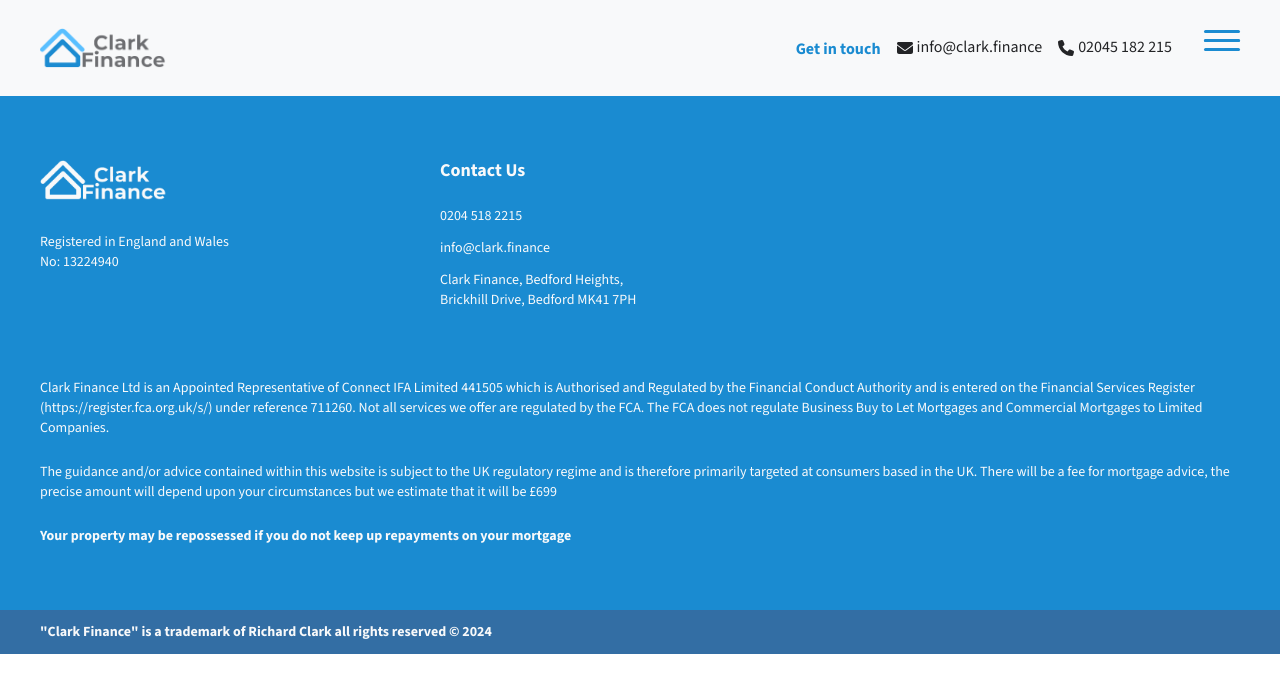
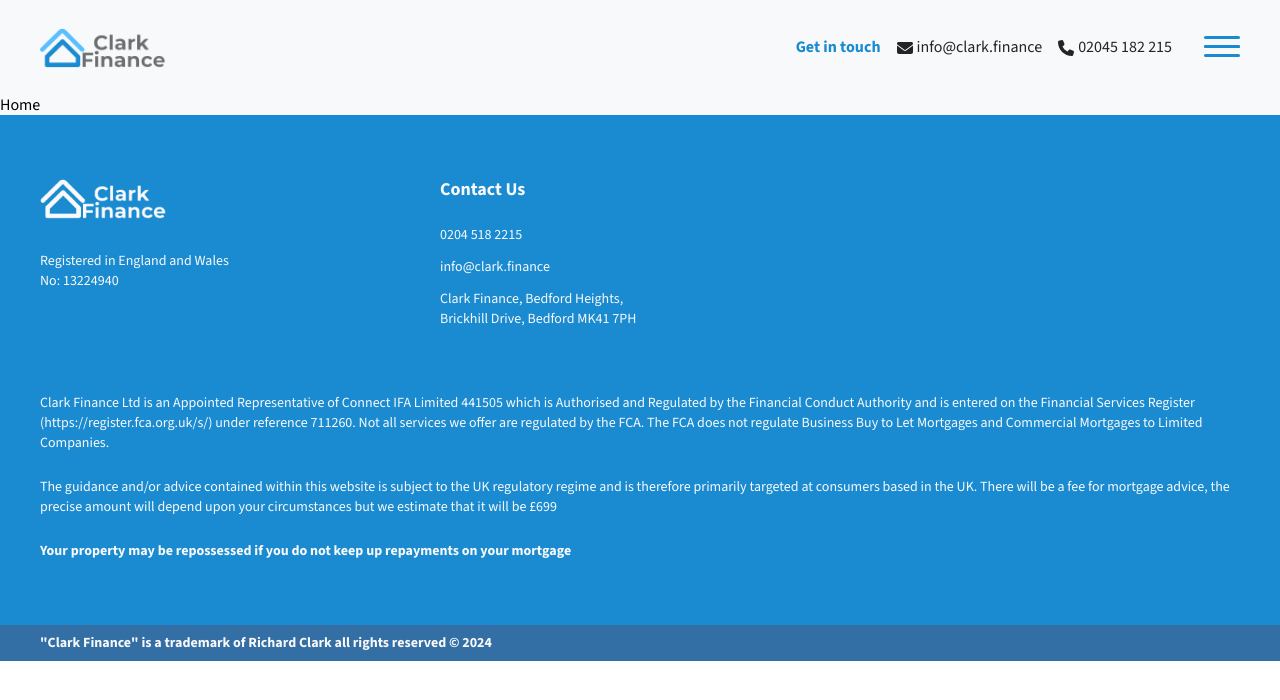
Before and after one commit to camtaliadoros/clark-finance, a Next.js app: page / in a window 1280 px wide. Shown: the top 700 px of the page. Built offline with nearby package versions, Linux system fonts and the light colour scheme.

Commit message:
fetch home data

```diff
--- /dev/null
+++ b/src/app/api/route.tsx
@@ -0,0 +1,17 @@
+import type { NextApiRequest, NextApiResponse } from 'next';
+
+type ResponseData = {
+  message: string;
+};
+
+export default async function GET(
+  req: NextApiRequest,
+  res: NextApiResponse<ResponseData>
+) {
+  const response = await fetch(
+    'http://clark-finance.local/wp-json/wp/v2/pages?slug=home'
+  );
+  const data = await response.json();
+
+  res.status(200).json(data);
+}
--- a/src/app/globals.css
+++ b/src/app/globals.css
@@ -49,7 +49,6 @@
 p,
 a {
   font-size: 14px;
-  margin: 0.25rem 0;
 }
 
 @media screen and (min-width: 768px) {
--- a/src/app/layout.tsx
+++ b/src/app/layout.tsx
@@ -20,7 +20,7 @@
     <html lang='en'>
       <body className={`${inter.className} w-screen overflow-x-hidden`}>
         <Header />
-        {children}
+        <main className='bg-chalk'>{children}</main>
         <Footer />
       </body>
     </html>
--- a/src/app/page.tsx
+++ b/src/app/page.tsx
@@ -1,5 +1,5 @@
 import Image from 'next/image';
 
 export default function Home() {
-  return <main></main>;
+  return <p>Home</p>;
 }
```
